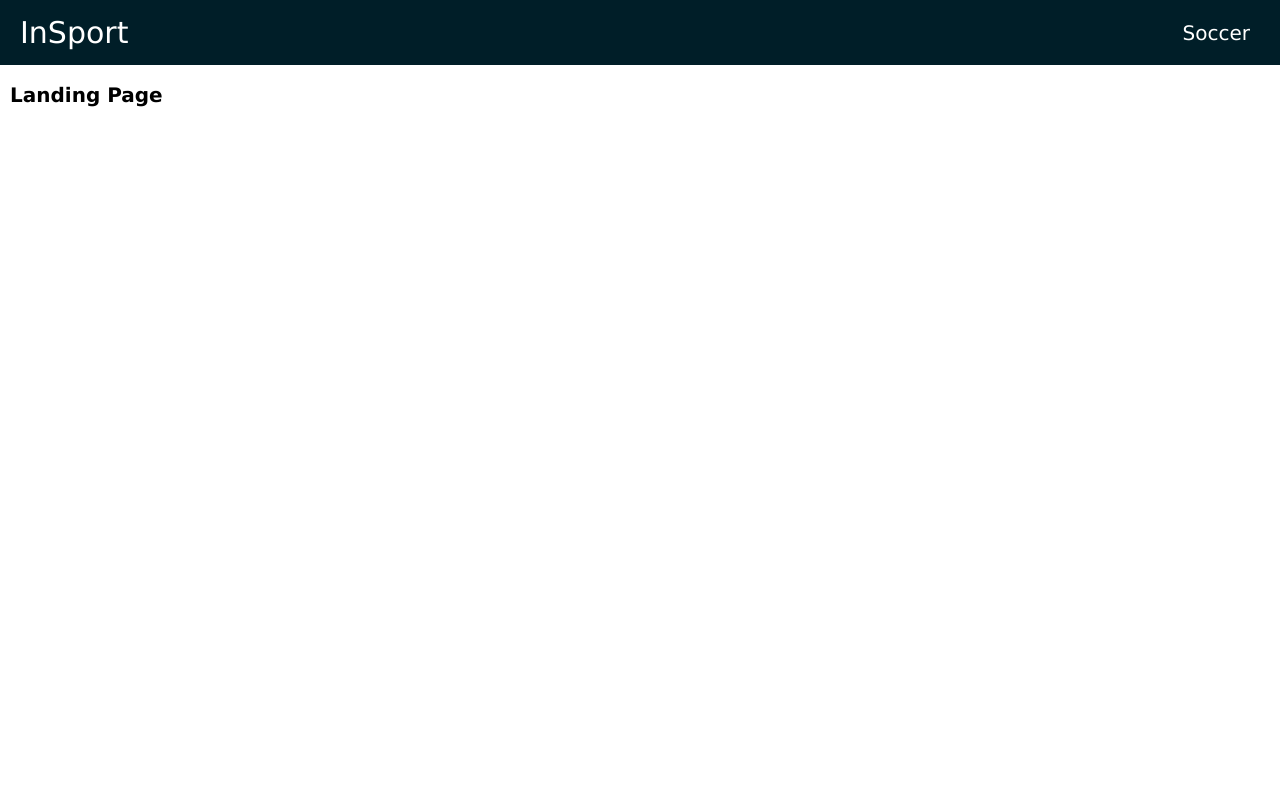
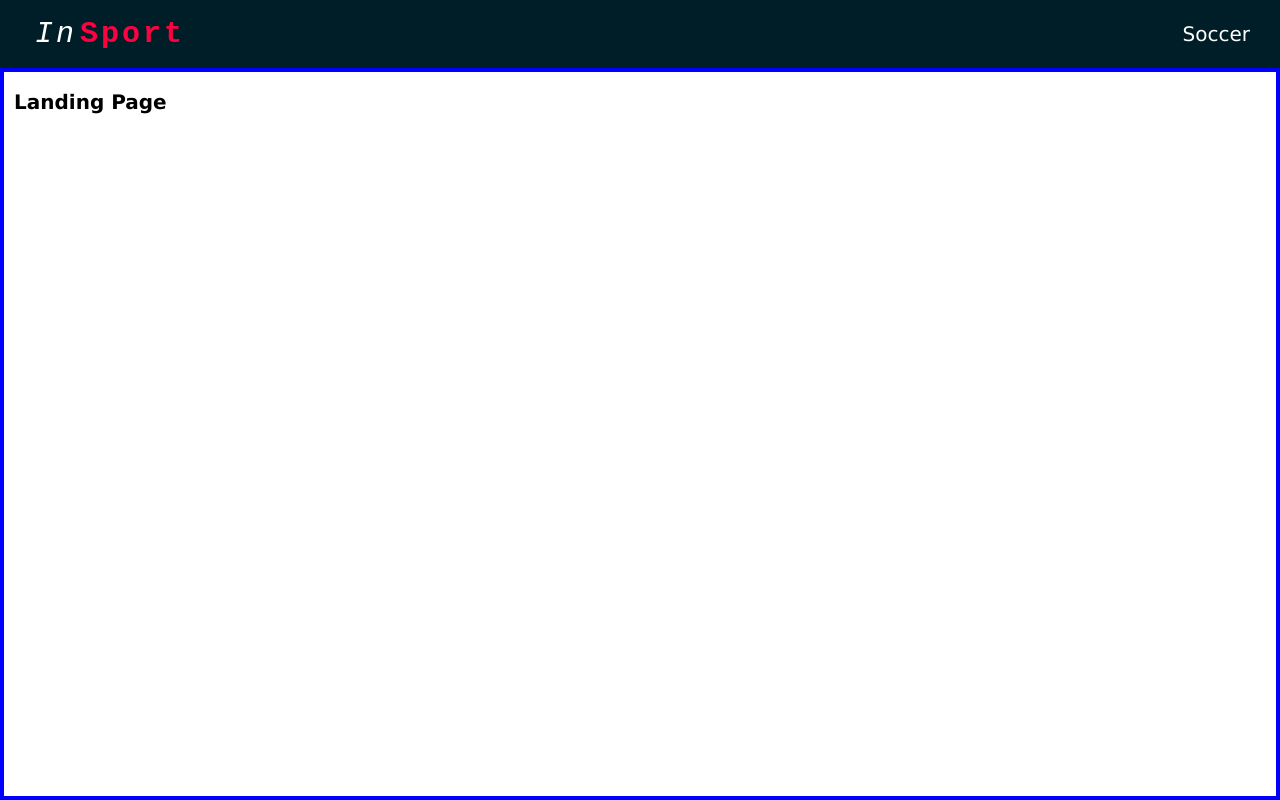
Before and after one commit to MerhanMustafov/insport, a React (Vite) app: page / in a window 1280 px wide. Built offline with nearby package versions, Linux system fonts and the light colour scheme; no server answers.

Commit message:
IN-32 FIX: moved app logo in a separate component.

```diff
--- /dev/null
+++ b/src/components/AppLogo.tsx
@@ -0,0 +1,49 @@
+import { useNavigate } from "react-router-dom";
+
+import styled from "styled-components";
+
+import { LANDING } from "@/router/pathConsts";
+
+const StyledLogoWrapper = styled.div`
+  grid-area: APP_NAV_LOGO;
+  cursor: pointer;
+  display: flex;
+  flex-direction: row;
+  flex-wrap: nowrap;
+  gap: 0.3rem;
+  font-size: 3rem;
+  padding: 2px 15px;
+
+  &:hover {
+    box-shadow: #ffffff 0px 0px 10px -2px;
+  }
+`;
+const StyledWord = styled.span`
+  letter-spacing: 0.3rem;
+  font-family: "Courier New", Courier, monospace;
+`;
+
+const StyledIN = styled(StyledWord)`
+  color: #fff;
+  font-style: italic;
+`;
+
+const StyledSPORT = styled(StyledWord)`
+  color: #ff0040;
+  font-weight: 600;
+`;
+
+export default function AppLogo() {
+  const navigate = useNavigate();
+
+  const onLogoClick = () => {
+    navigate(LANDING);
+  };
+
+  return (
+    <StyledLogoWrapper onClick={onLogoClick}>
+      <StyledIN>In</StyledIN>
+      <StyledSPORT>Sport</StyledSPORT>
+    </StyledLogoWrapper>
+  );
+}
--- a/src/layouts/AppLayout.tsx
+++ b/src/layouts/AppLayout.tsx
@@ -1,8 +1,9 @@
-import { Link, useNavigate } from "react-router-dom";
+import { Link } from "react-router-dom";
 
 import styled from "styled-components";
 
-import { LANDING, SOCCER } from "@/router/pathConsts";
+import AppLogo from "@/components/AppLogo";
+import { SOCCER } from "@/router/pathConsts";
 
 interface AppLayoutProps {
   children: React.ReactElement;
@@ -11,18 +12,17 @@ interface AppLayoutProps {
 const StyledAppLayout = styled.div`
   display: grid;
   flex-direction: column;
-  grid-template-columns: auto;
-  grid-template-rows: max-content auto;
+  grid-template-columns: 1fr;
+  grid-template-rows: max-content 1fr;
   grid-template-areas:
-    "HEADER"
-    "MAIN";
-  width: 100vw;
+    "APP_HEADER"
+    "APP_MAIN";
   height: 100vh;
 `;
 
 const StyledAppLayoutHeader = styled.div`
   /* border: 2px solid blue; */
-  grid-area: HEADER;
+  grid-area: APP_HEADER;
   background: #001e28;
   display: flex;
   flex-direction: row;
@@ -36,7 +36,7 @@ const StyledNav = styled.nav`
   align-items: center;
   grid-template-columns: max-content auto max-content;
   grid-template-rows: auto;
-  grid-template-areas: "NAV-LOG . NAV-LINKS";
+  grid-template-areas: "APP_NAV_LOGO . APP_NAV_LINKS";
   width: 100%;
   max-width: 1900px;
   background: transparent;
@@ -46,15 +46,8 @@ const StyledNav = styled.nav`
   font-size: 2rem;
 `;
 
-const StyledLogoWrapper = styled.div`
-  /* border: 2px solid black; */
-  grid-area: NAV-LOG;
-  cursor: pointer;
-  font-size: 3rem;
-`;
-
 const StyledUL = styled.ul`
-  grid-area: NAV-LINKS;
+  grid-area: APP_NAV_LINKS;
   display: flex;
   flex-direction: row;
   gap: 10px;
@@ -70,14 +63,15 @@ const StyledLink = styled(Link)`
 `;
 
 const StyledAppLayoutMain = styled.div`
-  grid-area: MAIN;
+  border: 2px solid blue;
+  grid-area: APP_MAIN;
   display: flex;
   flex-direction: row;
   justify-content: center;
 `;
 
 const StyledContent = styled.div`
-  /* border: 2px solid blue; */
+  border: 2px solid blue;
   width: 100%;
   height: auto;
   max-width: 1900px;
@@ -85,16 +79,11 @@ const StyledContent = styled.div`
 `;
 
 export default function AppLayout({ children }: AppLayoutProps) {
-  const navigate = useNavigate();
-
-  const onLogoClick = () => {
-    navigate(LANDING);
-  };
   return (
     <StyledAppLayout>
       <StyledAppLayoutHeader>
         <StyledNav>
-          <StyledLogoWrapper onClick={onLogoClick}>InSport</StyledLogoWrapper>
+          <AppLogo />
           <StyledUL>
             <StyledLinkWrapper>
               <StyledLink to={SOCCER}>Soccer</StyledLink>
```
